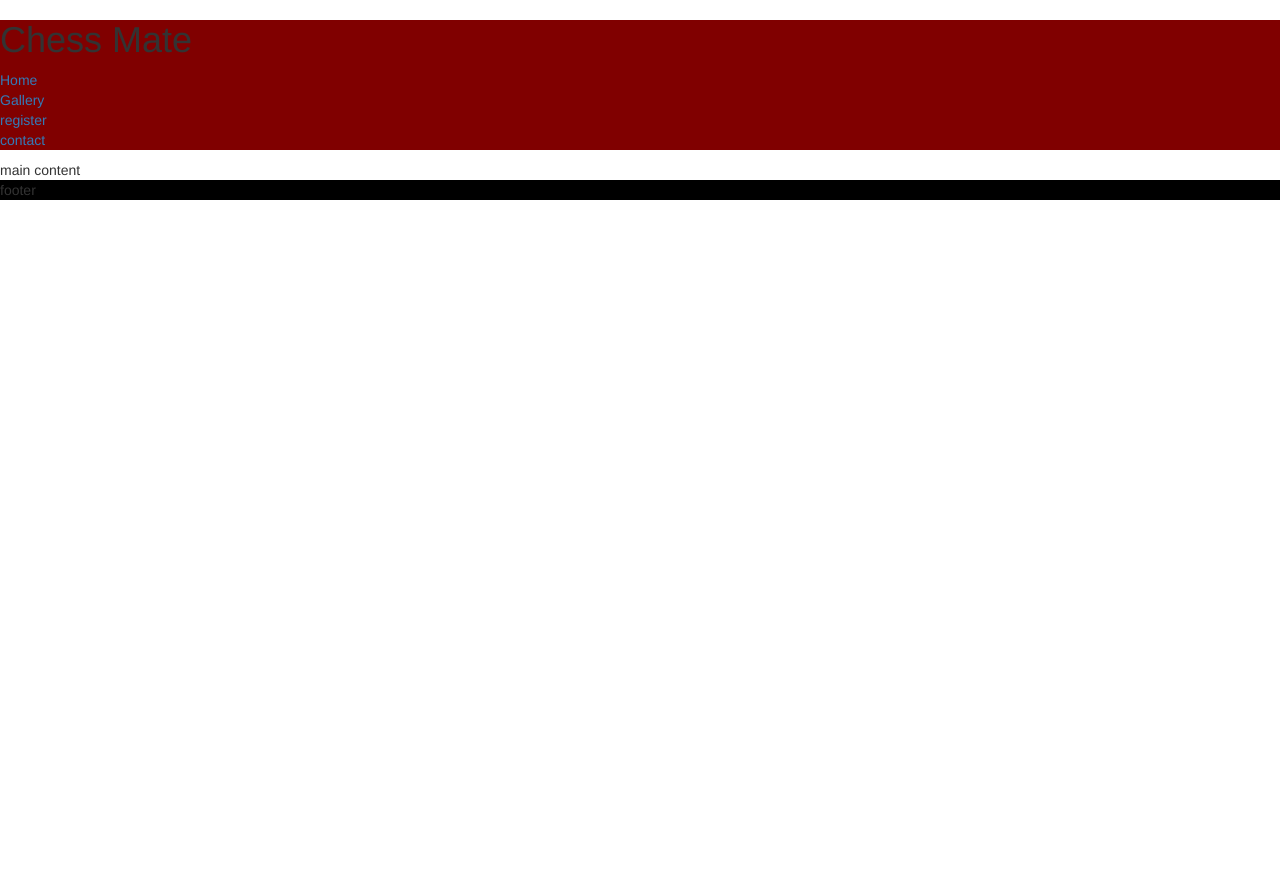
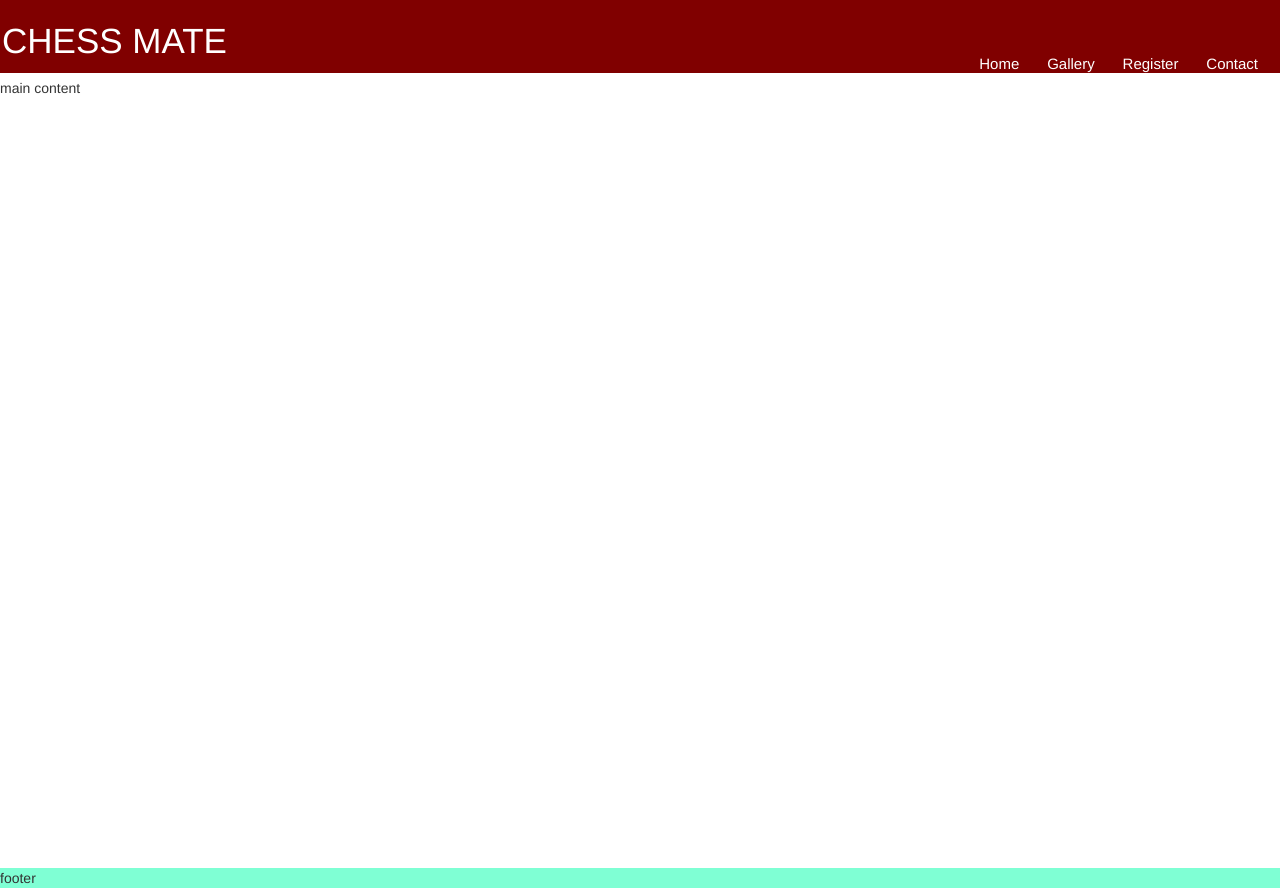
Before and after one commit to sharon-bunyasi/Chess-Mate, a plain HTML site: page index.html in a window 1280 px wide. Before the commit the page ends 800 px from the top, so only its background shows below. Drawn offline with nearby package versions, Linux system fonts and the light colour scheme.

Commit message:
style the menu class and the logo and make the main element appear right bellow the header and the footer at the bottom of the page

```diff
--- a/assets/style.css
+++ b/assets/style.css
@@ -4,10 +4,39 @@
 }
 header{
     background-color: maroon;
+    display: flex;
+    justify-content: space-between;
+    align-items: baseline;
+}
+.logo{
+    text-transform: uppercase;
+    color: #fff;
+    padding: 2px;
+    font-size: 35px;
+    width: 100%;
+}
+.menu{
+    position: absolute;
+    right: 0%;
+    top: 45px;
+    padding: 0 1rem;
+}
+.menu ul li{
+    list-style: none;
+    position: relative;
+    padding: 8px 12px;
+    display: inline-block;
+}
+.menu ul li a{
+    color: #fff;
+    text-decoration: none;
+    font-size: 15px;
 }
 main{
     background-color: #fff;
+    margin-top: 5px;
 }
 footer{
-    background-color: #000;
+    background-color: aquamarine;
+    margin-top: 770px;
 }
--- a/index.html
+++ b/index.html
@@ -12,20 +12,21 @@
 </head>
 <body>
     <header>
+        <div>
         <h1 class="logo"> Chess Mate</h1>
-        <nav>
-            <ul class="menu">
+        <nav class="menu">
+            <ul>
                 <li><a href="index.html"> Home</a> </li>
                 <li><a href=""> Gallery</a> </li>
-                <li><a href=""> register</a> </li>
-                <li><a href=""> contact</a> </li>
+                <li><a href=""> Register</a> </li>
+                <li><a href=""> Contact</a> </li>
             </ul>
         </nav>
+        </div>
     </header>
     <main> main content </main>
     <footer> footer </footer>
 
-<script src="https://cdnjs.cloudflare.com/ajax/libs/jquery/3.5.1/jquery.min.js"></script>
-<script src="https://cdnjs.cloudflare.com/ajax/libs/twitter-bootstrap/3.3.7/js/bootstrap.min.js"></script>
+
 </body>
 </html>
```
